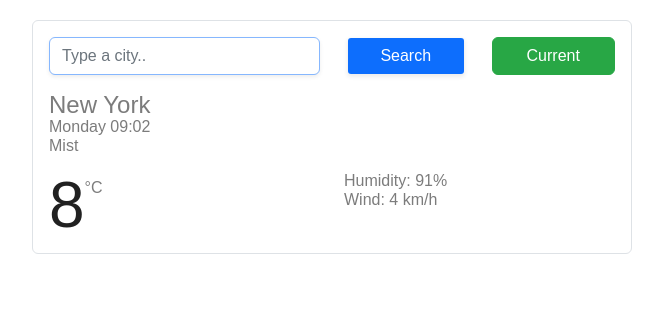
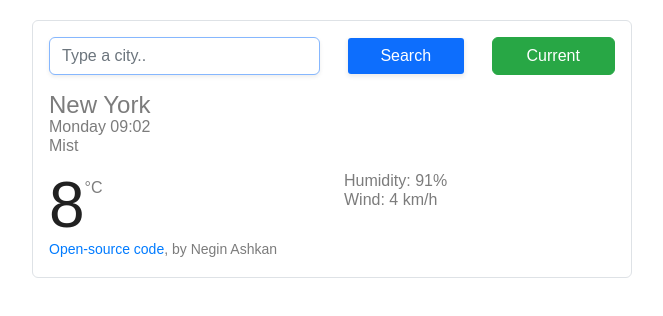
Before and after one commit to neginashkan/weather-app, a plain HTML site: page index.html in a window 1280 px wide. Shown: the whole page, without its empty margins (308-971 px from the left). Drawn offline with nearby package versions, Linux system fonts and the light colour scheme.

Commit message:
add Open-source code

```diff
--- a/index.html
+++ b/index.html
@@ -63,8 +63,8 @@
           </ul>
         </div>
       </div>
+      <small><a href="#" target="_blank">Open-source code</a>, by Negin Ashkan</small>
     </div>
-
     <script src="javaScript/index.js"></script>
   </body>
 </html>
```
